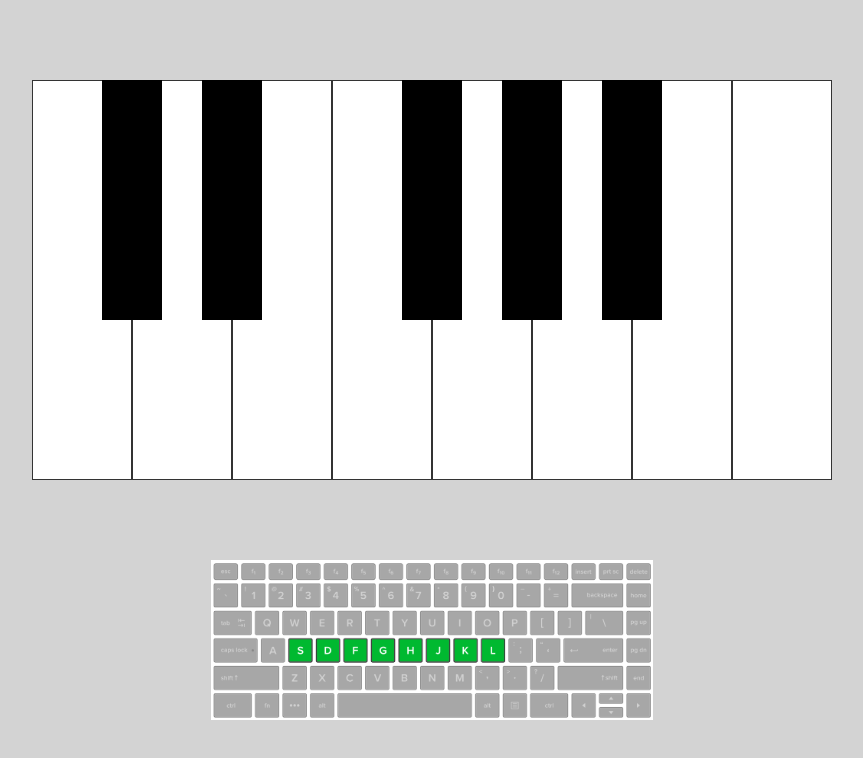
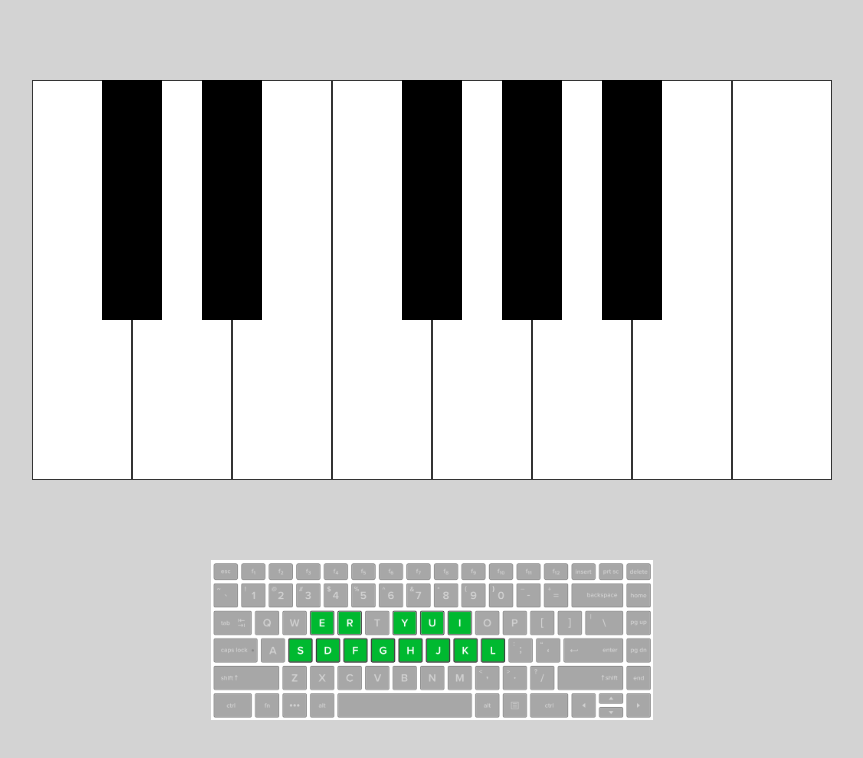
Before and after one commit to mako-hammerhead-2022/the-alicia-keys, a website: page index.html in a window 1280 px wide. Shown: the whole page, without its empty margins (208-1071 px from the left). Drawn offline with Linux system fonts and the light colour scheme.

Commit message:
updated keyboard

```diff
--- a/index.html
+++ b/index.html
@@ -46,7 +46,7 @@
 
 
   <div class="keyboard-image-div">
-    <img class="keyboard-image" src="img/keyboard.png">
+    <img class="keyboard-image" src="img/keyboard-2.png">
   </div>
 </div>
 
```
Also changed, not shown: img/keyboard-2.png (added), 1 other file.
